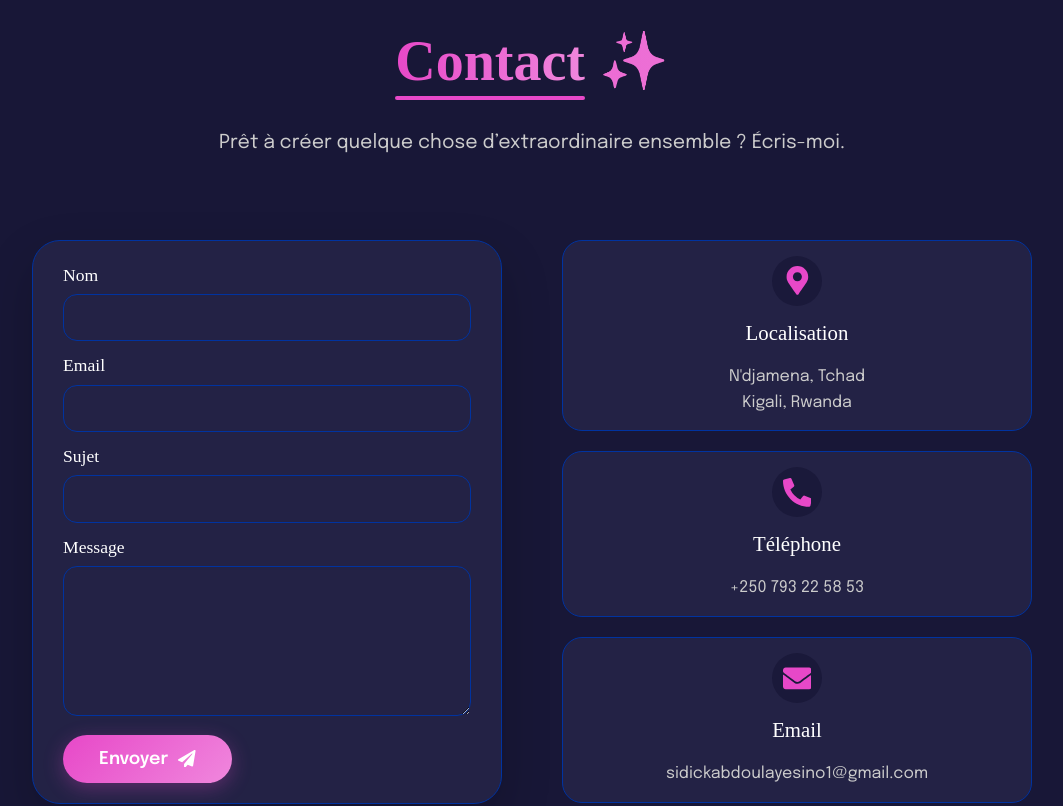
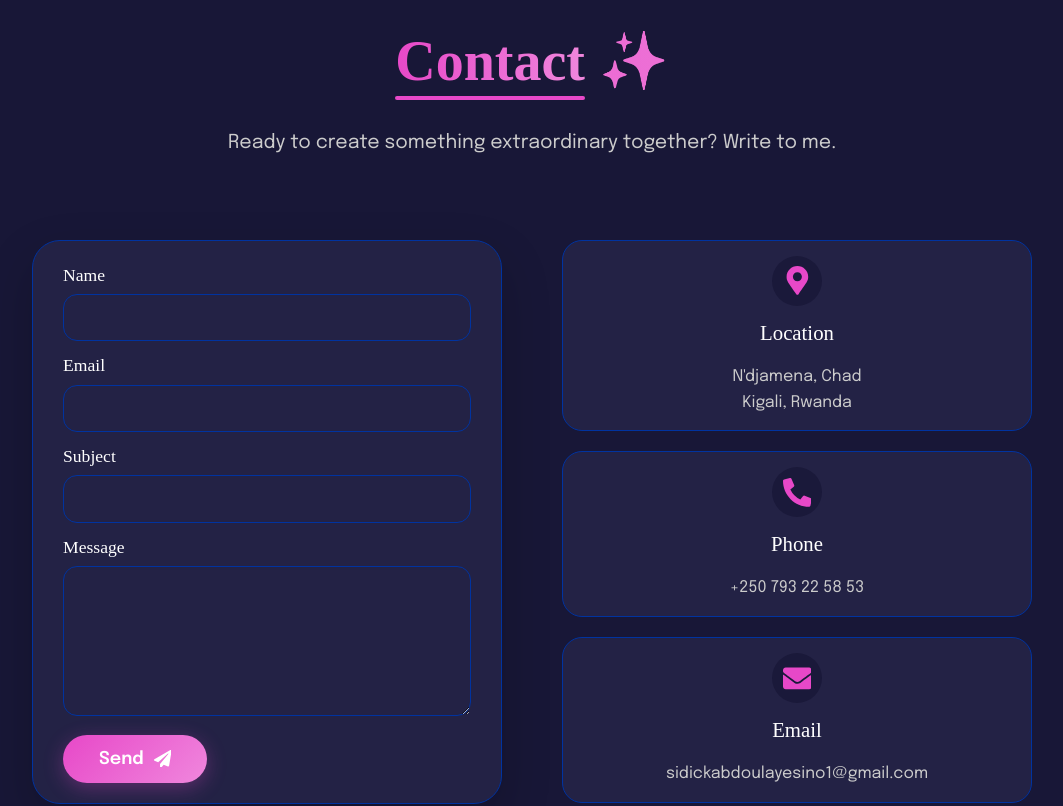
Before and after one commit to sidicksino/SidickPortfolio, a React (Vite) app: page / in a window 1280 px wide. Shown: the part 4060-4866 px from the top of the page, without its empty margins (108-1171 px from the left). Built offline with nearby package versions, Linux system fonts and the light colour scheme; a web font is replaced by a local one.

Commit message:
Translate some content from French to English

```diff
--- a/src/components/contact/Contact.jsx
+++ b/src/components/contact/Contact.jsx
@@ -29,8 +29,8 @@ const Contact = () => {
         () => {
           Swal.fire({
             icon: "success",
-            title: "Message envoyé !",
-            text: "Je te réponds très vite 💜",
+            title: "Message sent!",
+            text: "I'll reply very soon 💜",
             showConfirmButton: false,
             timer: 2500,
           });
@@ -41,9 +41,9 @@ const Contact = () => {
           Swal.fire({
             icon: "error",
             title: "Oops...",
-            text: "Erreur, message non envoyé !",
+            text: "Error, message not sent!",
             footer:
-              '<a href="mailto:sidickabdoulayesino1@gmail.com">Contacte-nous par email</a>',
+              '<a href="mailto:sidickabdoulayesino1@gmail.com">Contact us by email</a>',
           });
           setLoading(false);
         }
@@ -67,7 +67,7 @@ const Contact = () => {
             whileInView={{ opacity: 1, scale: 1 }}
             transition={{ duration: 0.5 }}
           >
-            Prêt à créer quelque chose d’extraordinaire ensemble ? Écris-moi.
+            Ready to create something extraordinary together? Write to me.
           </motion.p>
         </div>
 
@@ -85,7 +85,7 @@ const Contact = () => {
               className="contact-form"
             >
               <div className="form-group">
-                <label htmlFor="name">Nom</label>
+                <label htmlFor="name">Name</label>
                 <input type="text" id="name" name="name" required />
               </div>
 
@@ -95,7 +95,7 @@ const Contact = () => {
               </div>
 
               <div className="form-group">
-                <label htmlFor="subject">Sujet</label>
+                <label htmlFor="subject">Subject</label>
                 <input type="text" id="subject" name="subject" required />
               </div>
 
@@ -116,7 +116,7 @@ const Contact = () => {
                 whileTap={{ scale: 0.95 }}
                 transition={{ type: "spring", stiffness: 400 }}
               >
-                {loading ? "Envoi..." : "Envoyer"}{" "}
+                {loading ? "Sending..." : "Send"}{" "}
                 <FaPaperPlane className="plane-icon" />
               </motion.button>
             </form>
@@ -133,9 +133,9 @@ const Contact = () => {
               <div className="info-icon">
                 <FaMapMarkerAlt />
               </div>
-              <h3>Localisation</h3>
+              <h3>Location</h3>
               <p>
-                N'djamena, Tchad
+                N'djamena, Chad
                 <br />
                 Kigali, Rwanda
               </p>
@@ -145,7 +145,7 @@ const Contact = () => {
               <div className="info-icon">
                 <FaPhoneAlt />
               </div>
-              <h3>Téléphone</h3>
+              <h3>Phone</h3>
               <p>+250 793 22 58 53</p>
             </div>
 
--- a/src/components/services/Services.jsx
+++ b/src/components/services/Services.jsx
@@ -11,7 +11,7 @@ const Services = () => {
   return (
     <section className="services-section" id="services">
 
-      {/* IMAGE .rrrr qui change selon le thème */}
+        {/* IMAGE .rrrr that changes based on theme */}
       <motion.div
         className="rrrr"
         initial={{ opacity: 0, translateX: "50%" }}
--- a/src/index.css
+++ b/src/index.css
@@ -1,7 +1,7 @@
 @import "tailwindcss";
-/* Thème par défaut = dark (déjà défini dans :root) */
+/* Default theme = dark (already defined in :root) */
 
-/* Mode sombre par défaut */
+/* Dark mode by default */
 :root {
   --primary: #e748c8;
   --primary-light: #f087dd;
@@ -28,7 +28,7 @@
   --font-display: "Elsie", serif;
 }
 
-/* 🎨 Mode clair — appliqué quand <html class="light-theme"> */
+/* 🎨 Light mode — applied when <html class="light-theme"> */
 html.light-theme {
   --background: #f8f9fa;
   --background-light: #ffffff;
```
Also changed, not shown: src/components/about/About.css (+4 -4 lines), src/components/contact/Contact.css (+4 -4 lines), src/components/hero/Hero.css (+4 -4 lines), src/components/navbar/Navbar.css (+5 -5 lines), src/components/services/Services.css (+4 -4 lines), src/components/skills/Skills.css (+4 -4 lines).
